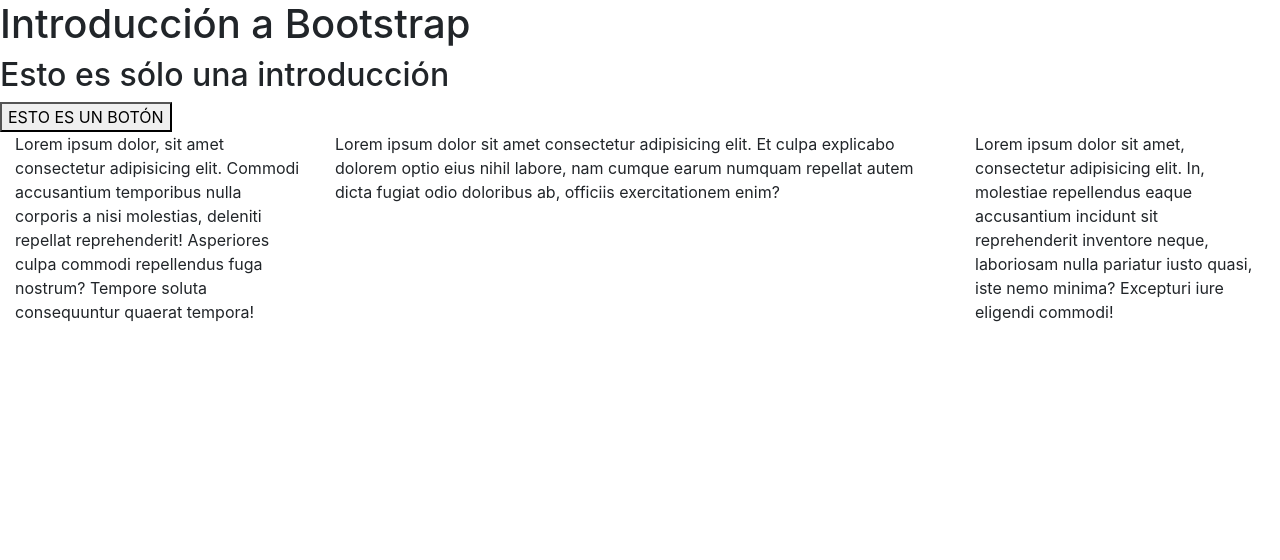
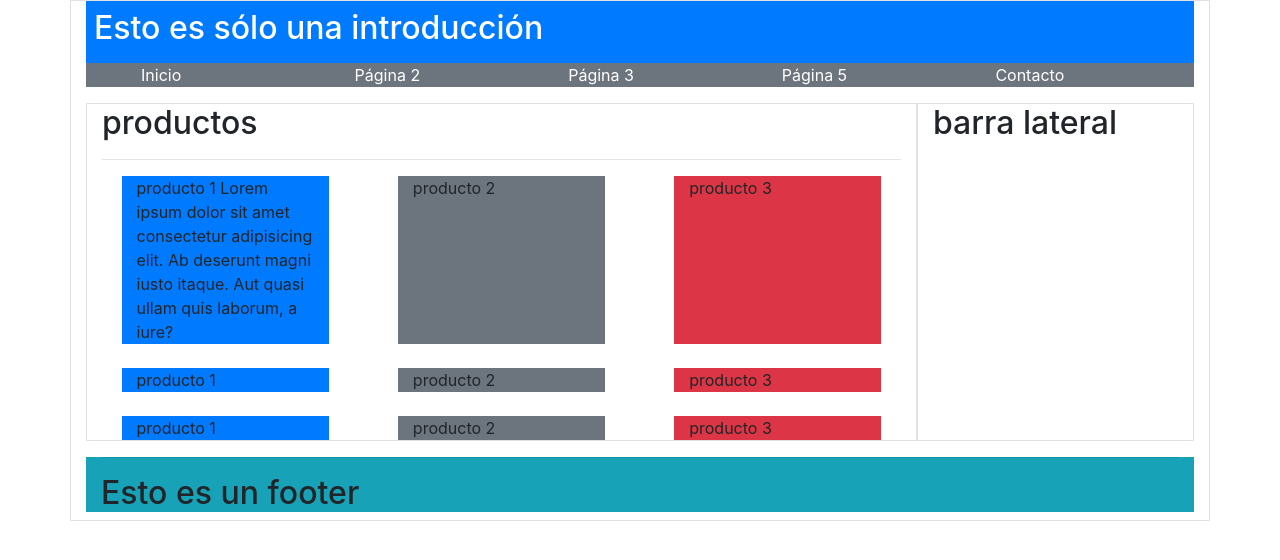
Before and after one commit to klbfs/generation-ch16, a plain HTML site: page 3-IntroWeb/Bootstrap4/index.html in a window 1280 px wide. Drawn offline with Linux system fonts and the light colour scheme.

Commit message:
Bootstrap

```diff
--- /dev/null
+++ b/3-IntroWeb/Bootstrap4/bootstrap4.6.2/MyCSS/style.css
@@ -0,0 +1,13 @@
+#title{
+    font-size: 3em;
+    height: 5em;
+    align-items: center;
+}
+#menu ul{
+    text-decoration: none;
+    list-style: none;
+
+}
+#menu ul li a{
+    color: white;
+}
--- a/3-IntroWeb/Bootstrap4/index.html
+++ b/3-IntroWeb/Bootstrap4/index.html
@@ -11,25 +11,110 @@
 
         <!--Conexión Bootstrap mediante archivo local CSS-->
         <link rel="stylesheet" href="bootstrap4.6.2/css/bootstrap.min.css">
-
+        <link rel="stylesheet" href="bootstrap4.6.2/MyCSS/style.css">
 
     </head>
     <body>
-        <!--Conexión Bootstrap mediante archivo local JS-->
-        <script type="text/javascript" src="bootstrap4.6.2/js/bootstrap.min.js"></script>
-        <script type="text/javascrips" src="bootstrap4.6.2/jquery/jquery-3.6.0.min.js"></script>
+          <!--Conexión Bootstrap mediante archivo local JS-->
+          <script type="text/javascript" src="bootstrap4.6.2/js/bootstrap.min.js"></script>
+          <script type="text/javascrips" src="bootstrap4.6.2/jquery/jquery-3.6.0.min.js"></script>
 
-        <h1>Introducción a Bootstrap</h1>
+
+        <!-- h1>Introducción a Bootstrap</h1>
         <h2>Esto es sólo una introducción</h2>
 
-        <button>ESTO ES UN BOTÓN</button>
-        <div class="container-fluid">
-            <div class="row">
-                <div class="col-3">Lorem ipsum dolor, sit amet consectetur adipisicing elit. Commodi accusantium temporibus nulla corporis a nisi molestias, deleniti repellat reprehenderit! Asperiores culpa commodi repellendus fuga nostrum? Tempore soluta consequuntur quaerat tempora!</div>
-                <div class="col-6">Lorem ipsum dolor sit amet consectetur adipisicing elit. Et culpa explicabo dolorem optio eius nihil labore, nam cumque earum numquam repellat autem dicta fugiat odio doloribus ab, officiis exercitationem enim?</div>
-                <div class="col-3">Lorem ipsum dolor sit amet, consectetur adipisicing elit. In, molestiae repellendus eaque accusantium incidunt sit reprehenderit inventore neque, laboriosam nulla pariatur iusto quasi, iste nemo minima? Excepturi iure eligendi commodi!</div>
+        <button class="btn btn-success">ESTO ES UN BOTÓN</button> -->
+
+        <div class="container border">
+
+            <header id="header" class="col-12 bg-primary text-white p-2"> <!--padding=2px-->
+                <h2>Esto es sólo una introducción</h2>
+
+            </header>
+
+            <nav id="menu" class="col-12">
+                <ul class="row  bg-secondary"> <!--w-100 es width=100% del container padre-->
+                    <li class="col"><a href="#">Inicio</a></li>
+                    <li class="col"><a href="#">Página 2</a></li>
+                    <li class="col"><a href="#">Página 3</a></li>
+                    <li class="col"><a href="#">Página 5</a></li>
+                    <li class="col"><a href="#">Contacto</a></li>
+
+                </ul>
+
+            </nav>
+            <!--contenido-->
+            <!--barra lateral-->
+            <section class="col-12">
+                <div class="row">
+                    <section class="col-9 border">
+                        <h2>productos</h2>
+                        <hr>
+                        <div class="item row justify-content-around">
+                            <div class="item col-3 bg-primary">producto 1 Lorem ipsum dolor sit amet consectetur adipisicing elit. Ab deserunt magni iusto itaque. Aut quasi ullam quis laborum, a iure?</div>
+                            <div class="item col-3 bg-secondary">producto 2</div>
+                            <div class="item col-3 bg-danger">producto 3</div>
+                        </div>
+                        <br>
+                        <div class="item row justify-content-around">
+                            <div class="item col-3 bg-primary">producto 1</div>
+                            <div class="item col-3 bg-secondary">producto 2</div>
+                            <div class="item col-3 bg-danger">producto 3</div>
+                        </div>
+                        <br>
+                        <div class="item row justify-content-around">
+                            <div class="item col-3 bg-primary">producto 1</div>
+                            <div class="item col-3 bg-secondary">producto 2</div>
+                            <div class="item col-3 bg-danger">producto 3</div>
+                        </div>
+                    </section>
+                    <aside class="col-3 border">
+                        <h2>barra lateral</h2>
+
+
+                    </aside>
+                </div>
+
+
+            </section>
+
+            <footer class="col-lg-12 bg-info"> <!--que ocupe todas las columnas-->
+                <hr>
+                <h2>Esto es un footer</h2>
+
+            </footer>
+
+
+
+        </div>
+
+
+
+    <!--
+        <div class="container border">
+            <div class="col-12 bg-primary">
+                <div id="title" class="d-flex justify-content-center text-black">
+                    Karen Personal Page
+
+
+                </div>
+
             </div>
-        </div>
+        </div>-->
+
+
+
+
+
+
+
+
+
+
+
+
+
+
 
 
 
```
